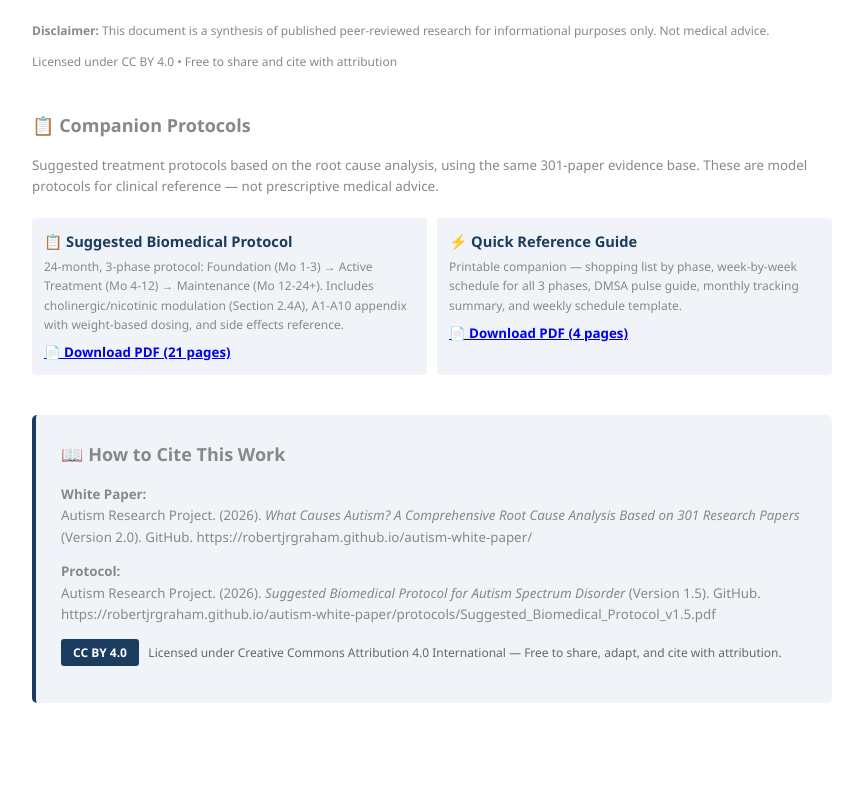
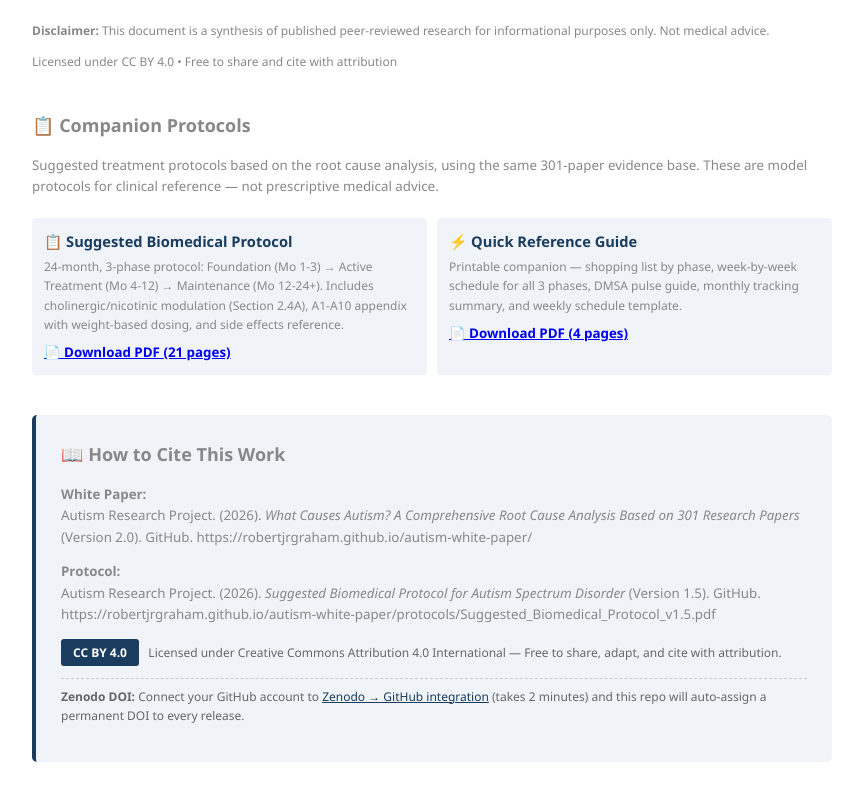
Before and after one commit to robertjrgraham/autism-white-paper, a plain HTML site: page index.html in a window 1280 px wide. Shown: the part 1261-2061 px from the top of the page, without its empty margins (208-1071 px from the left). Drawn offline with Linux system fonts and the light colour scheme.

Commit message:
Update landing page with release link + Zenodo instructions

```diff
--- a/index.html
+++ b/index.html
@@ -86,6 +86,9 @@ Autism Research Project. (2026). <em>Suggested Biomedical Protocol for Autism Sp
 <a href="LICENSE" style="display:inline-block;background:#1a3c5e;color:white;padding:4px 12px;border-radius:3px;text-decoration:none;font-size:9pt;font-weight:bold;">CC BY 4.0</a>
 &nbsp; Licensed under Creative Commons Attribution 4.0 International — Free to share, adapt, and cite with attribution.
 </p>
+<p style="font-size:9pt;color:#666;border-top:1px dashed #ccc;padding-top:8px;margin-top:10px;">
+<strong>Zenodo DOI:</strong> Connect your GitHub account to <a href="https://zenodo.org/account/settings/github/" style="color:#1a3c5e;">Zenodo → GitHub integration</a> (takes 2 minutes) and this repo will auto-assign a permanent DOI to every release.
+</p>
 </div>
 
 </footer>
```
